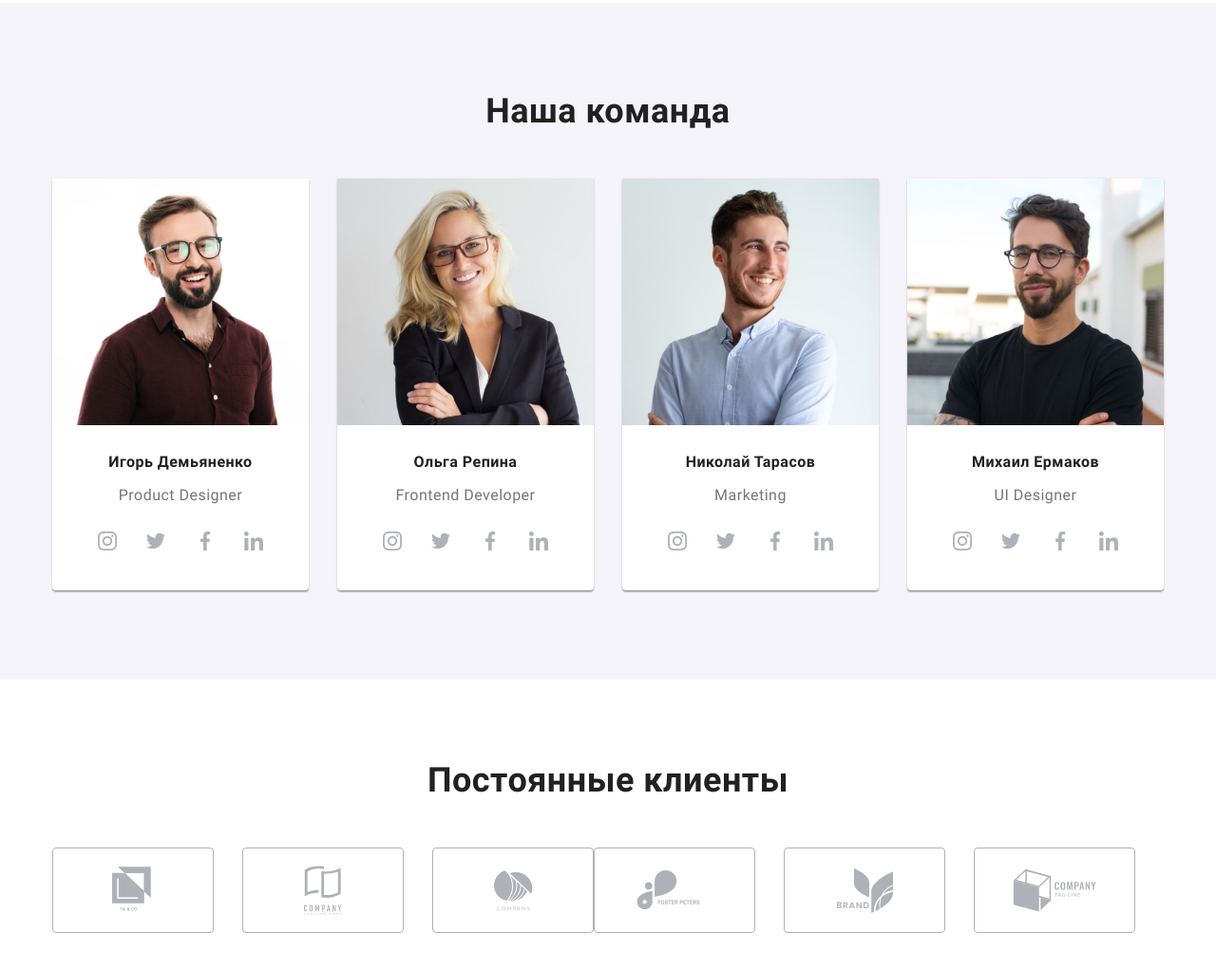
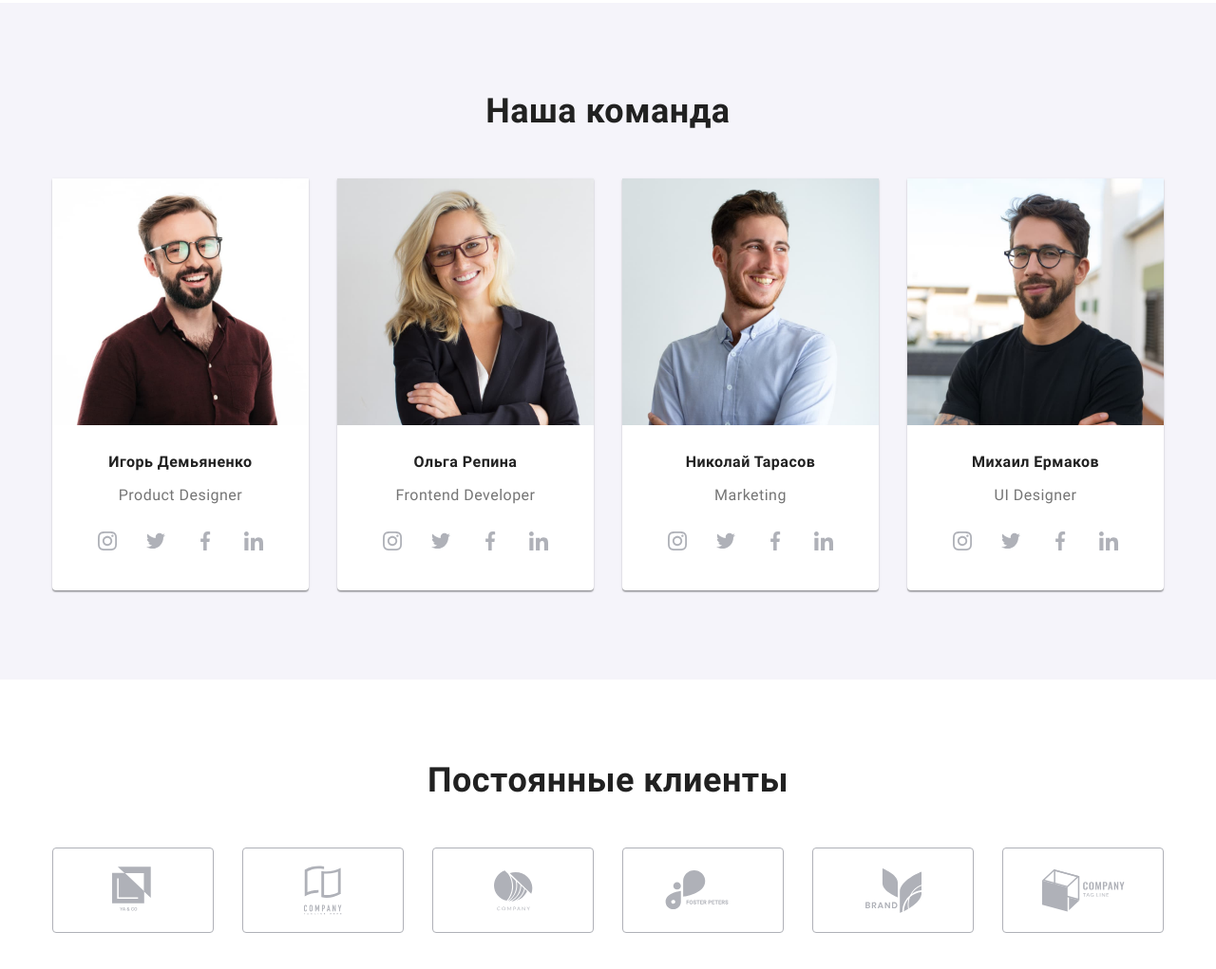
Before and after one commit to Yaroslava16/goit-markup-hw-08, a plain HTML site: page index.html in a window 1280 px wide. Shown: the part 819-1840 px from the top of the page at 95% size. Drawn offline with nearby package versions, Linux system fonts and the light colour scheme.

Commit message:
Доделывает все версии секции с клиентами

```diff
--- a/sass/layouts/_clients.scss
+++ b/sass/layouts/_clients.scss
@@ -33,6 +33,10 @@
     flex-wrap: wrap;
     margin-right: auto;
     margin-left: auto;
+
+    @include for-size(desktop) {
+      margin-bottom: 94px;
+    }
   }
 
   .link-clients {
@@ -45,7 +49,7 @@
     border-radius: 4px;
     // flex-basis: calc(100% / 6 - 30px);
     // margin-right: 30px;
-    // margin-bottom: 94px;
+    //
 
     transition-duration: 250ms;
     transition-timing-function: cubic-bezier(0.4, 0, 0.2, 1);
@@ -70,24 +74,31 @@
       min-width: 210px;
     }
 
-    &:nth-child(2n) {
-        @include for-size(mobile-only) {
+    @media screen and (max-width: 767px) {
+      &:nth-child(2n) {
         margin-right: 0;
         }
-      }
+    }
 
     @include for-size(tablet){
       min-width: 226px;
     }
 
-    &:nth-child(3n) {
-      @include for-size(tablet) {
-      margin-right: 0;
-      }
+    @media screen and (min-width: 768px) and (max-width: 1199px) {
+      &:nth-child(3n) {
+        margin-right: 0;
+        }
     }
 
     @include for-size(desktop){
       min-width: 170px;
+      margin-bottom: 0;
+    }
+
+    &:last-child {
+      @include for-size(desktop) {
+        margin-right: 0;
+      }
     }
   }
 
```
Also changed, not shown: css/main.css, css/main.min.css, 2 other files.
